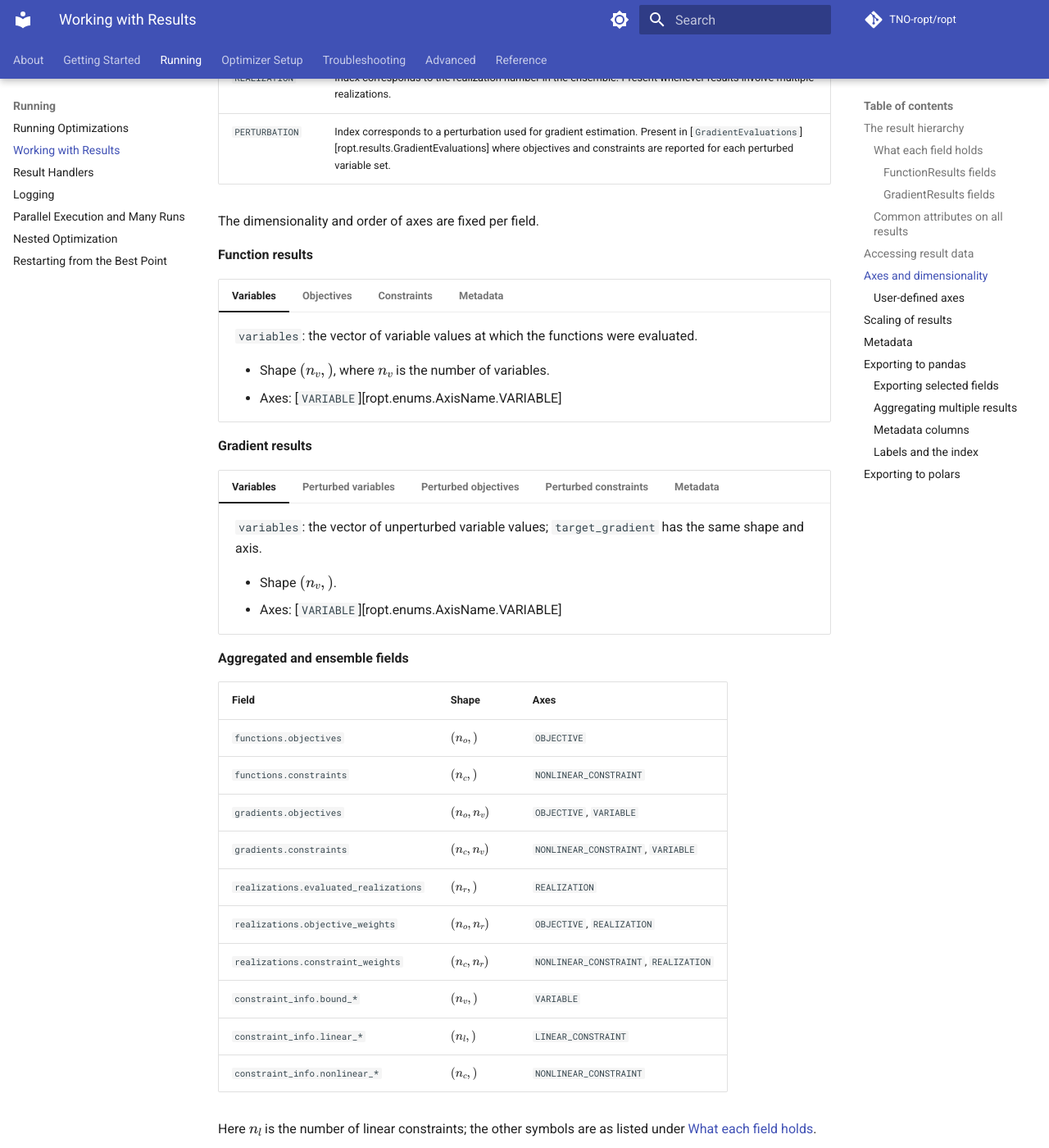
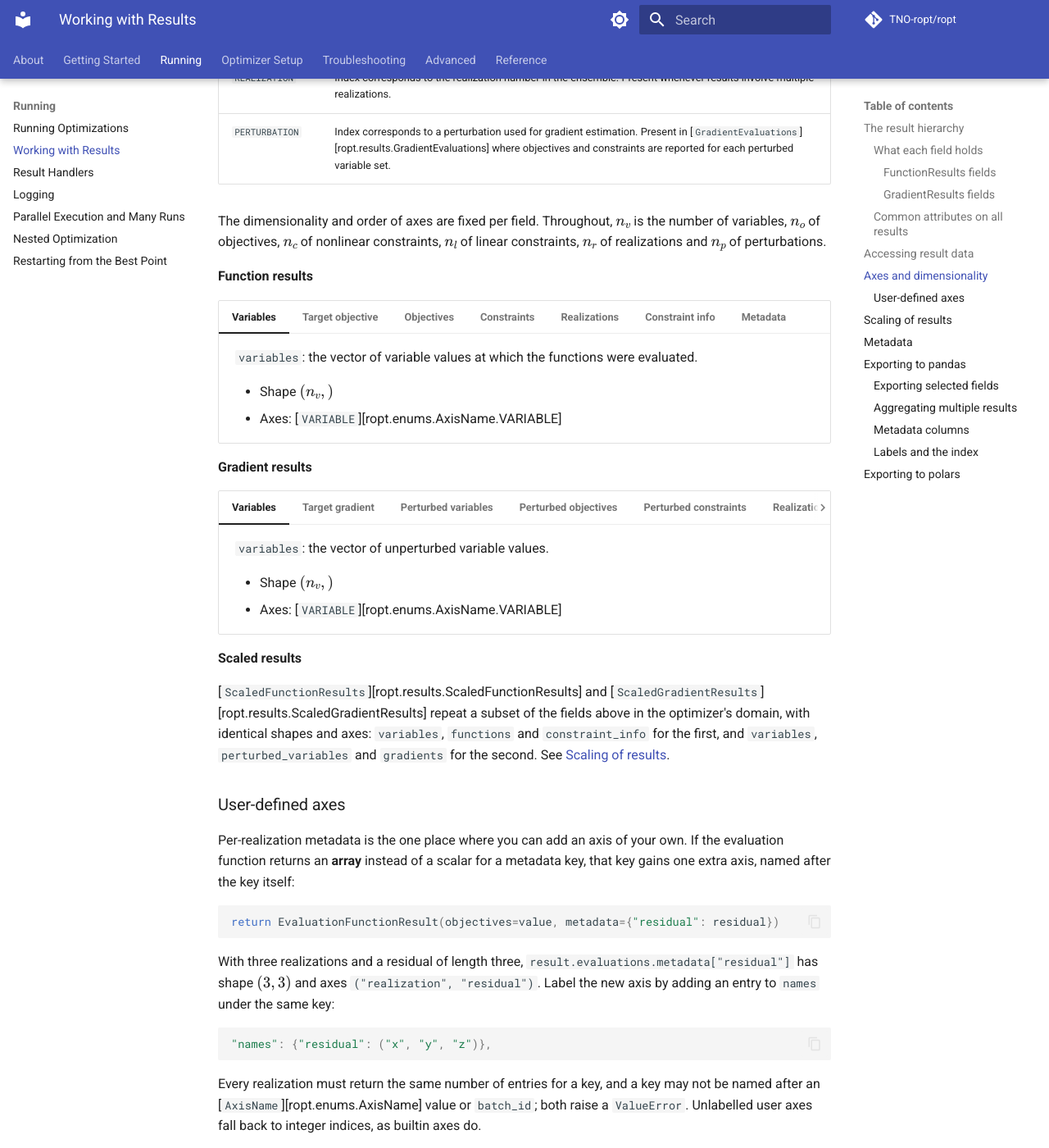
Before and after one commit to TNO-ropt/ropt, an MkDocs documentation site: the page built from docs/running/results.md, in a window 1280 px wide and 1400 px high, scrolled down 4204 px. Shown: the whole window at 82% size. Built offline with MkDocs 1.6.1 and Material for MkDocs 9.7.7, drawn with Linux system fonts in a browser that asks for light colours; comment, search, counter and statistics services are not loaded; the version menu is left out.

Commit message:
Cover every result field in the shape and axis tabs

```diff
--- a/docs/running/results.md
+++ b/docs/running/results.md
@@ -183,7 +183,9 @@
 | `REALIZATION`          | Index corresponds to the realization number in the ensemble. Present whenever results involve multiple realizations.
 | `PERTURBATION`         | Index corresponds to a perturbation used for gradient estimation. Present in [`GradientEvaluations`][ropt.results.GradientEvaluations] where objectives and constraints are reported for each perturbed variable set.
 
-The dimensionality and order of axes are fixed per field.
+The dimensionality and order of axes are fixed per field. Throughout, $n_v$ is
+the number of variables, $n_o$ of objectives, $n_c$ of nonlinear constraints,
+$n_l$ of linear constraints, $n_r$ of realizations and $n_p$ of perturbations.
 
 **Function results**
 
@@ -192,26 +194,66 @@
     `variables`: the vector of variable values at which the functions were
     evaluated.
 
-    - Shape $(n_v,)$, where $n_v$ is the number of variables.
+    - Shape $(n_v,)$
     - Axes: [`VARIABLE`][ropt.enums.AxisName.VARIABLE]
+
+=== "Target objective"
+
+    `target_objective`: the single weighted value the optimizer minimizes.
+
+    - Shape $()$ — a 0-D array, so it carries no axes.
 
 === "Objectives"
 
     `evaluations.objectives`: the objective values for each realization, one
     row per realization and one column per objective.
 
-    - Shape $(n_r, n_o)$, where $n_r$ is the number of realizations and $n_o$
-      the number of objectives.
+    - Shape $(n_r, n_o)$
     - Axes: [`REALIZATION`][ropt.enums.AxisName.REALIZATION],
       [`OBJECTIVE`][ropt.enums.AxisName.OBJECTIVE]
+
+    `functions.objectives`: the same values aggregated over the ensemble.
+
+    - Shape $(n_o,)$
+    - Axes: [`OBJECTIVE`][ropt.enums.AxisName.OBJECTIVE]
 
 === "Constraints"
 
     `evaluations.constraints`: the nonlinear constraint values for each
     realization. Only present when nonlinear constraints are configured.
 
-    - Shape $(n_r, n_c)$, where $n_c$ is the number of nonlinear constraints.
+    - Shape $(n_r, n_c)$
     - Axes: [`REALIZATION`][ropt.enums.AxisName.REALIZATION],
+      [`NONLINEAR_CONSTRAINT`][ropt.enums.AxisName.NONLINEAR_CONSTRAINT]
+
+    `functions.constraints`: the same values aggregated over the ensemble.
+
+    - Shape $(n_c,)$
+    - Axes: [`NONLINEAR_CONSTRAINT`][ropt.enums.AxisName.NONLINEAR_CONSTRAINT]
+
+=== "Realizations"
+
+    `realizations.evaluated_realizations`: which realizations were evaluated.
+
+    - Shape $(n_r,)$
+    - Axes: [`REALIZATION`][ropt.enums.AxisName.REALIZATION]
+
+    `realizations.objective_weights` and `realizations.constraint_weights`:
+    per-realization weights, `None` unless a realization filter is configured.
+
+    - Shape $(n_o, n_r)$ and $(n_c, n_r)$
+    - Axes: [`OBJECTIVE`][ropt.enums.AxisName.OBJECTIVE] or
+      [`NONLINEAR_CONSTRAINT`][ropt.enums.AxisName.NONLINEAR_CONSTRAINT], then
+      [`REALIZATION`][ropt.enums.AxisName.REALIZATION]
+
+=== "Constraint info"
+
+    `constraint_info.*`: the differences and violations for each constraint
+    type. Each `bound_`, `linear_` and `nonlinear_` field has one axis.
+
+    - Shapes $(n_v,)$, $(n_l,)$ and $(n_c,)$
+    - Axes: [`VARIABLE`][ropt.enums.AxisName.VARIABLE],
+      [`LINEAR_CONSTRAINT`][ropt.enums.AxisName.LINEAR_CONSTRAINT] or
       [`NONLINEAR_CONSTRAINT`][ropt.enums.AxisName.NONLINEAR_CONSTRAINT]
 
 === "Metadata"
@@ -220,7 +262,7 @@
     evaluator. Each entry is a one-dimensional array of any type `numpy`
     supports, including objects, so each key may have its own dtype.
 
-    - Shape $(n_r,)$.
+    - Shape $(n_r,)$
     - Axes: [`REALIZATION`][ropt.enums.AxisName.REALIZATION]
 
     An entry whose values are arrays rather than scalars has shape
@@ -231,10 +273,16 @@
 
 === "Variables"
 
-    `variables`: the vector of unperturbed variable values; `target_gradient`
-    has the same shape and axis.
+    `variables`: the vector of unperturbed variable values.
 
-    - Shape $(n_v,)$.
+    - Shape $(n_v,)$
+    - Axes: [`VARIABLE`][ropt.enums.AxisName.VARIABLE]
+
+=== "Target gradient"
+
+    `target_gradient`: the gradient the optimizer descends.
+
+    - Shape $(n_v,)$
     - Axes: [`VARIABLE`][ropt.enums.AxisName.VARIABLE]
 
 === "Perturbed variables"
@@ -242,7 +290,7 @@
     `perturbed_variables`: the perturbed variable values for each realization
     and perturbation.
 
-    - Shape $(n_r, n_p, n_v)$, where $n_p$ is the number of perturbations.
+    - Shape $(n_r, n_p, n_v)$
     - Axes: [`REALIZATION`][ropt.enums.AxisName.REALIZATION],
       [`PERTURBATION`][ropt.enums.AxisName.PERTURBATION],
       [`VARIABLE`][ropt.enums.AxisName.VARIABLE]
@@ -252,10 +300,16 @@
     `evaluations.perturbed_objectives`: the objective values for each
     realization and perturbation.
 
-    - Shape $(n_r, n_p, n_o)$.
+    - Shape $(n_r, n_p, n_o)$
     - Axes: [`REALIZATION`][ropt.enums.AxisName.REALIZATION],
       [`PERTURBATION`][ropt.enums.AxisName.PERTURBATION],
       [`OBJECTIVE`][ropt.enums.AxisName.OBJECTIVE]
+
+    `gradients.objectives`: the gradient estimated from them, per objective.
+
+    - Shape $(n_o, n_v)$
+    - Axes: [`OBJECTIVE`][ropt.enums.AxisName.OBJECTIVE],
+      [`VARIABLE`][ropt.enums.AxisName.VARIABLE]
 
 === "Perturbed constraints"
 
@@ -263,40 +317,41 @@
     each realization and perturbation. Only present when nonlinear constraints
     are configured.
 
-    - Shape $(n_r, n_p, n_c)$.
+    - Shape $(n_r, n_p, n_c)$
     - Axes: [`REALIZATION`][ropt.enums.AxisName.REALIZATION],
       [`PERTURBATION`][ropt.enums.AxisName.PERTURBATION],
       [`NONLINEAR_CONSTRAINT`][ropt.enums.AxisName.NONLINEAR_CONSTRAINT]
+
+    `gradients.constraints`: the gradient estimated from them, per constraint.
+
+    - Shape $(n_c, n_v)$
+    - Axes: [`NONLINEAR_CONSTRAINT`][ropt.enums.AxisName.NONLINEAR_CONSTRAINT],
+      [`VARIABLE`][ropt.enums.AxisName.VARIABLE]
+
+=== "Realizations"
+
+    `realizations.*`: the same fields and shapes as for function results.
 
 === "Metadata"
 
     `evaluations.metadata`: optional metadata per realization and
     perturbation, each entry a two-dimensional array of any `numpy` type.
 
-    - Shape $(n_r, n_p)$.
+    - Shape $(n_r, n_p)$
     - Axes: [`REALIZATION`][ropt.enums.AxisName.REALIZATION],
       [`PERTURBATION`][ropt.enums.AxisName.PERTURBATION]
 
     An entry of arrays rather than scalars has shape $(n_r, n_p, n_k)$ and a
     third, user-defined axis named after its key.
 
-**Aggregated and ensemble fields**
+**Scaled results**
 
-| Field | Shape | Axes |
-| --- | --- | --- |
-| `functions.objectives` | $(n_o,)$ | `OBJECTIVE` |
-| `functions.constraints` | $(n_c,)$ | `NONLINEAR_CONSTRAINT` |
-| `gradients.objectives` | $(n_o, n_v)$ | `OBJECTIVE`, `VARIABLE` |
-| `gradients.constraints` | $(n_c, n_v)$ | `NONLINEAR_CONSTRAINT`, `VARIABLE` |
-| `realizations.evaluated_realizations` | $(n_r,)$ | `REALIZATION` |
-| `realizations.objective_weights` | $(n_o, n_r)$ | `OBJECTIVE`, `REALIZATION` |
-| `realizations.constraint_weights` | $(n_c, n_r)$ | `NONLINEAR_CONSTRAINT`, `REALIZATION` |
-| `constraint_info.bound_*` | $(n_v,)$ | `VARIABLE` |
-| `constraint_info.linear_*` | $(n_l,)$ | `LINEAR_CONSTRAINT` |
-| `constraint_info.nonlinear_*` | $(n_c,)$ | `NONLINEAR_CONSTRAINT` |
-
-Here $n_l$ is the number of linear constraints; the other symbols are as listed
-under [What each field holds](#what-each-field-holds).
+[`ScaledFunctionResults`][ropt.results.ScaledFunctionResults] and
+[`ScaledGradientResults`][ropt.results.ScaledGradientResults] repeat a subset of
+the fields above in the optimizer's domain, with identical shapes and axes:
+`variables`, `functions` and `constraint_info` for the first, and `variables`,
+`perturbed_variables` and `gradients` for the second. See
+[Scaling of results](#scaling-of-results).
 
 ### User-defined axes
 
```
